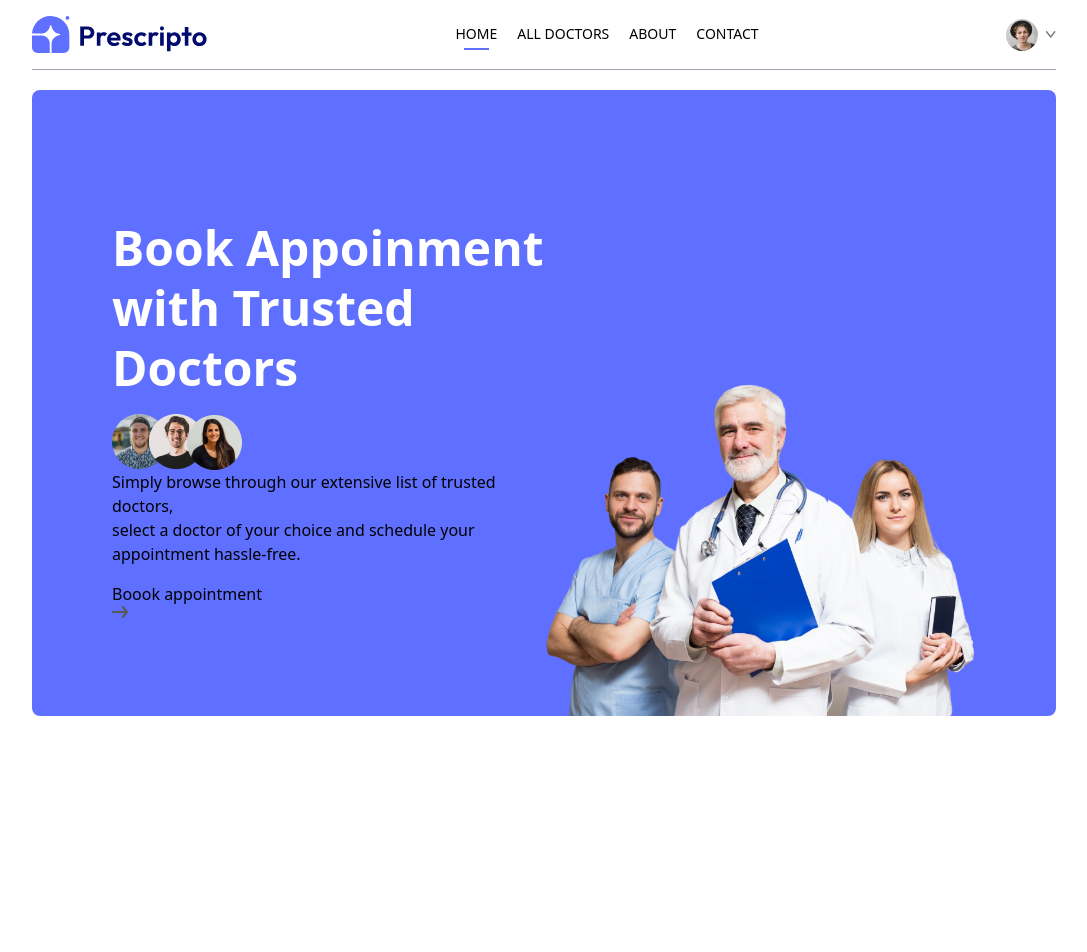
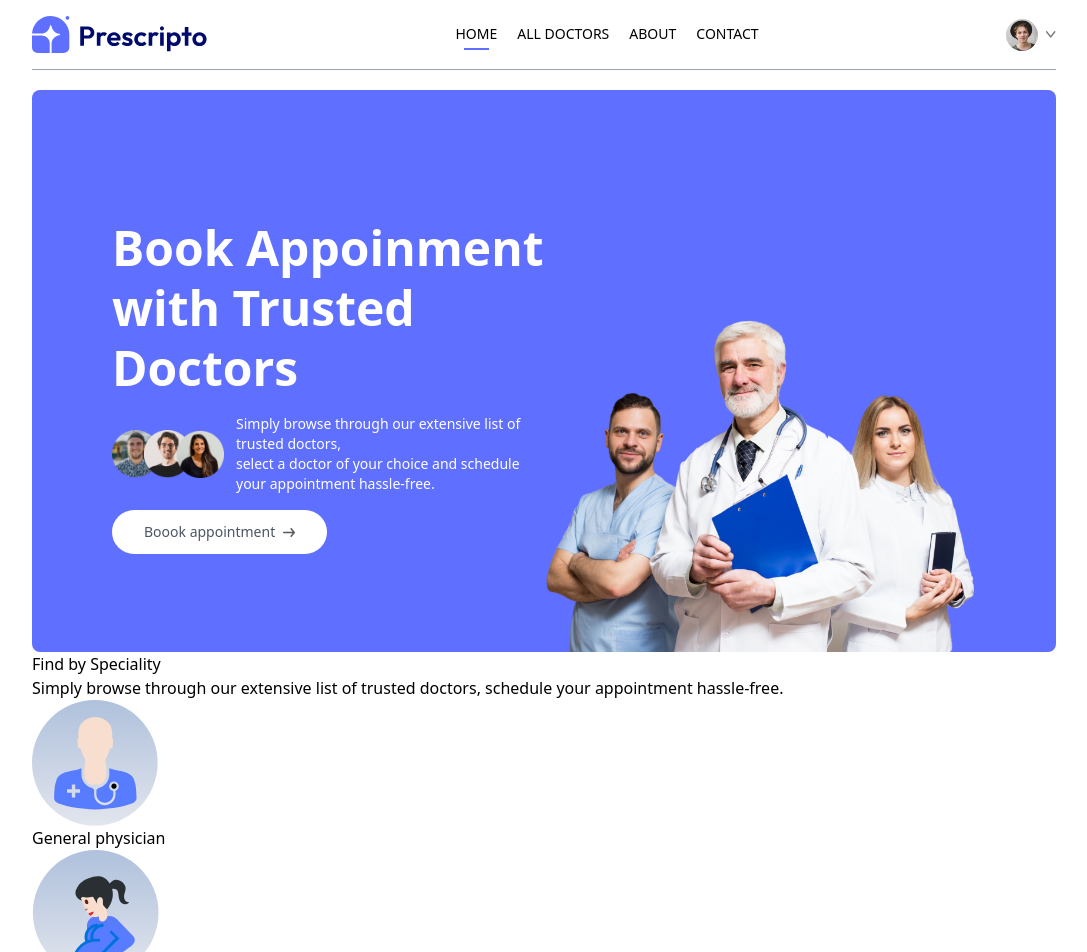
Before and after one commit to leemutai/Doctor-s-App, a React (Vite) app: page / in a window 1280 px wide. Shown: the top 952 px of the page, without its empty margins (96-1183 px from the left). Before the commit the page ends 800 px from the top, so only its background shows below. Built offline with nearby package versions, Linux system fonts and the light colour scheme.

Commit message:
added a new file, specialitymenu

```diff
--- a/src/components/Header.jsx
+++ b/src/components/Header.jsx
@@ -9,13 +9,13 @@
             <p className='text-3xl md:text-4xl lg:text-5xl text-white font-semibold leading-tight md:leading-tight lg:leading-tight'>
               Book Appoinment <br/> with Trusted Doctors
             </p>
-            <div>
-                <img src={assets.group_profiles} alt="" />
-                <p>Simply browse through our extensive list of trusted doctors,<br/> select a doctor of your choice and
+            <div className='flex flex-col md:flex-row items-center gap-3 text-white text-sm font-light'>
+                <img className='w-28' src={assets.group_profiles} alt="" />
+                <p>Simply browse through our extensive list of trusted doctors,<br className='hidden sm:block'/> select a doctor of your choice and
                 schedule your appointment hassle-free.</p>
             </div>
-            <a href="">
-                Boook appointment <img src={assets.arrow_icon} alt="" />
+            <a href="" className='flex items-center gap-2 bg-white px-8 py-3 rounded-full text-gray-600 text-sm m-auto md:m-0 hover:scale-105 transition-all duration-300'>
+                Boook appointment <img className='w-3' src={assets.arrow_icon} alt="" />
             </a>
 
         </div>
--- /dev/null
+++ b/src/components/SpecialityMenu.jsx
@@ -0,0 +1,24 @@
+import React from 'react'
+import {specialityData} from '../assets/assets'
+import { Link } from 'react-router-dom'
+
+function SpecialityMenu() {
+  return (
+    <div id='speciality'>
+        <h1>Find by Speciality </h1>
+        <p>Simply browse through our extensive list of trusted doctors, schedule your appointment hassle-free.</p>
+        <div>
+            {specialityData.map((item, index) => (
+                <Link key={index} to={'/doctors/${item.speciality}'}>
+                <img src={item.image} alt="" />
+                <p>{item.speciality}</p>
+                 </Link>
+                ))}
+        </div>
+
+
+    </div>
+  )
+}
+
+export default SpecialityMenu
--- a/src/pages/Home.jsx
+++ b/src/pages/Home.jsx
@@ -1,10 +1,12 @@
 import React from 'react';
 import Header from '../components/Header';
+import SpecialityMenu from '../components/SpecialityMenu';
 
 const Home = () => {
   return (
     <div>
       <Header/>
+      <SpecialityMenu/>
     </div>
   );
 };
```
